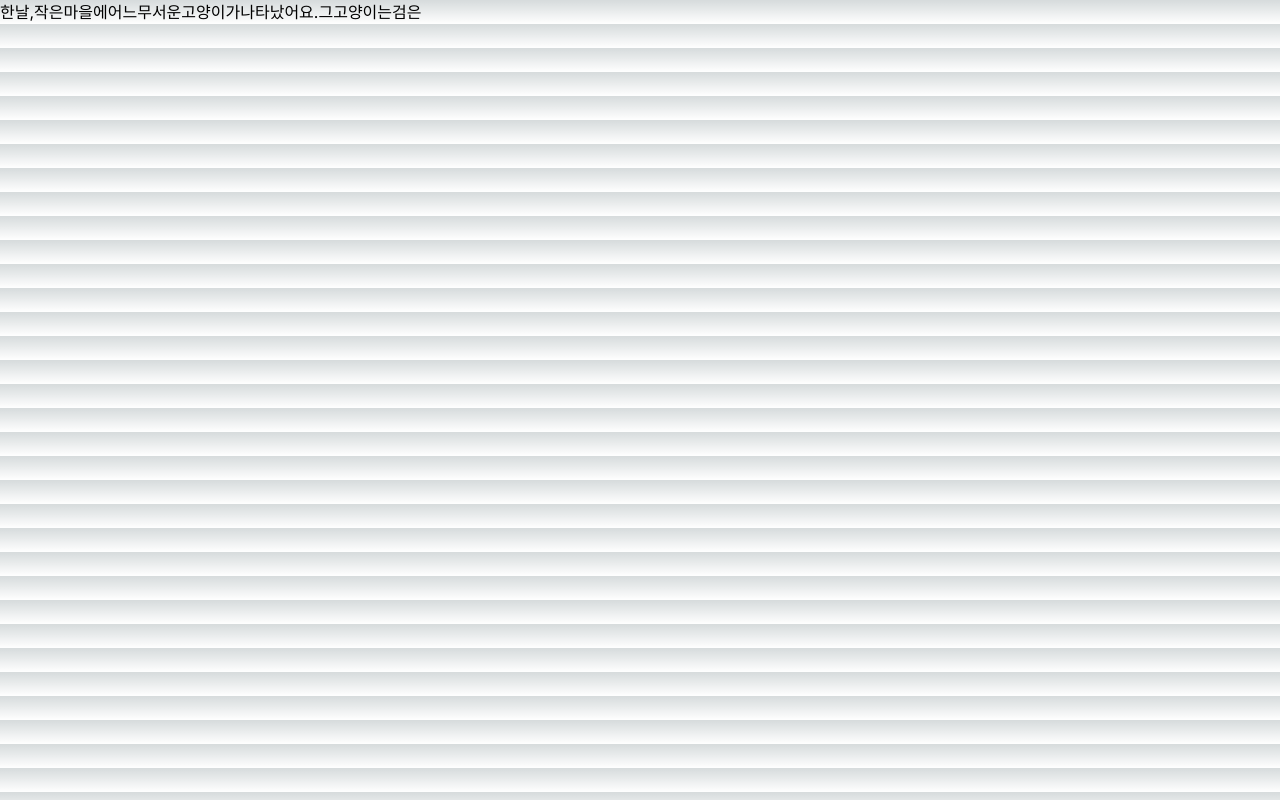
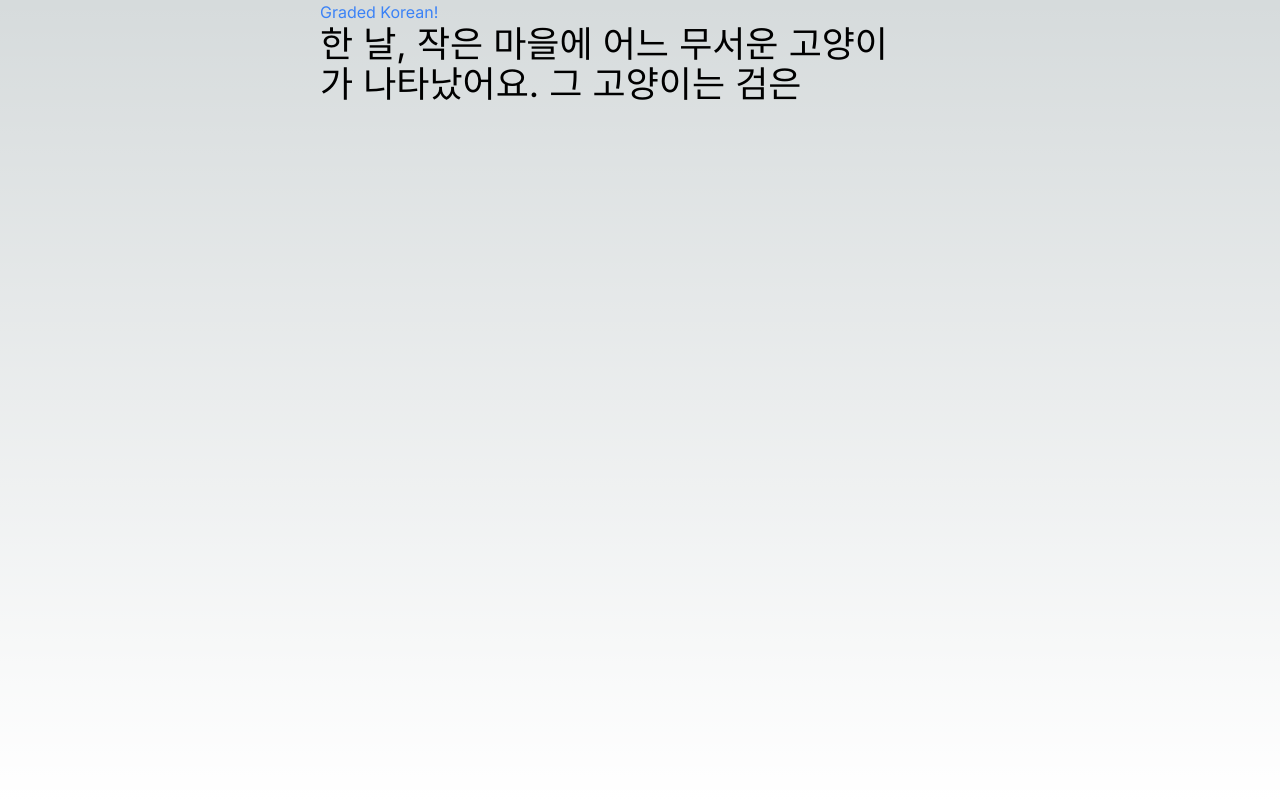
Before and after one commit to felipeobregon/p17, a Next.js app: page / in a window 1280 px wide. Built offline with nearby package versions, Linux system fonts and the light colour scheme; no server answers.

Commit message:
add css styles

```diff
--- a/app/page.tsx
+++ b/app/page.tsx
@@ -26,8 +26,9 @@ export default function Home() {
 
 
   return (
-    <>
+    <div className="w-1/2 mx-auto h-screen">
+      <h1 className="text-blue-500">Graded Korean!</h1>
       <Text text={text} defMap={defMap}/>
-    </>
+    </div>
   )
 }
--- a/components/Text.tsx
+++ b/components/Text.tsx
@@ -10,12 +10,12 @@ export default function Text({text, defMap}: Props) {
     }
 
     const words = text.split(' ').map(word => {
-        return <span onClick={() => handleClick(word)}>{word}</span>
+        return <span className="hover:bg-blue-500 hover:text-white"onClick={() => handleClick(word)}>{word}&nbsp;</span>
     })
 
     return (
-        <>
+        <p className="text-4xl">
             {words}
-        </>
+        </p>
     )
 }
```
